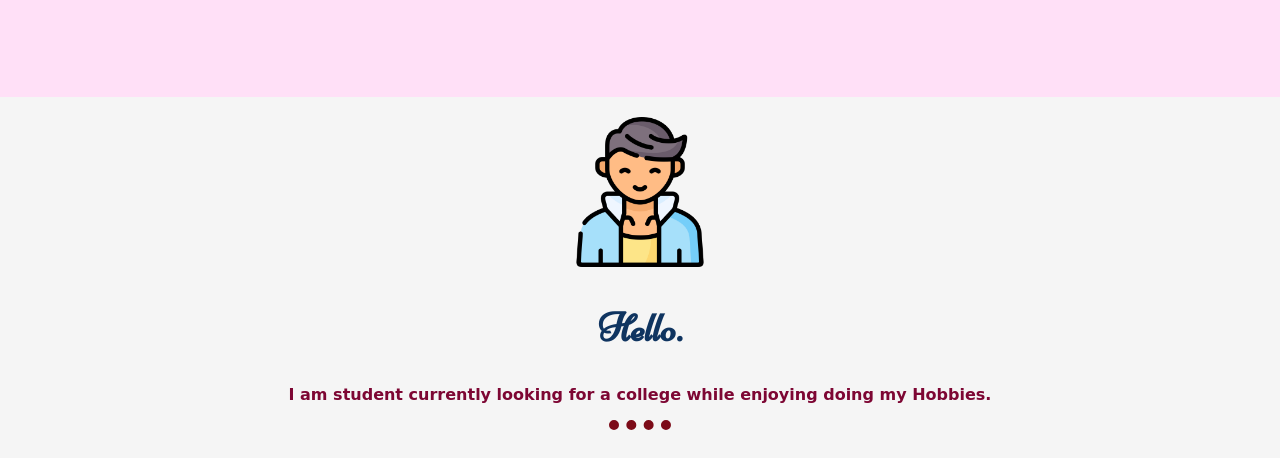
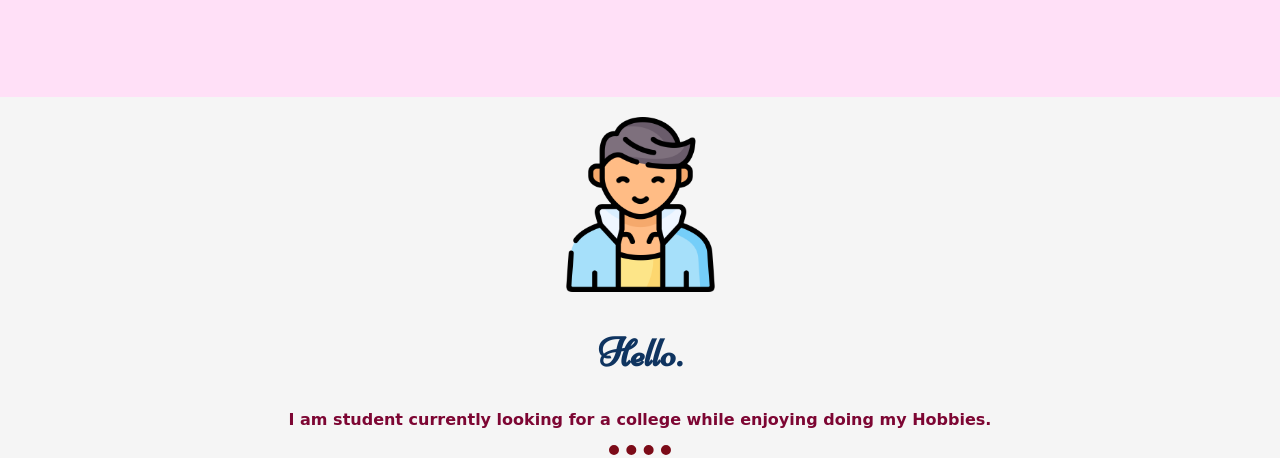
Before and after one commit to Madhavgoyal12/mywebsite, a plain HTML site: page index.html in a window 1280 px wide. Shown: the part 348-806 px from the top of the page. Drawn offline with Linux system fonts and the light colour scheme; a web font is replaced by a local one.

Commit message:
Add files via upload

```diff
--- a/style.css
+++ b/style.css
@@ -58,16 +58,14 @@ p{
     font-size: 30px;
 }
 .person{
-    width: 150px;
-    height: 150px;
+    width: 175px;
+    height: 175px;
 }
 hr{
     border-style: dotted none none;
     width: 5%;
     border-width: 10px;
     border-color: #7c0b18;
-    padding-top: 10px;
-    padding-bottom: 10px;
 }
 .logo{
     position: fixed;
@@ -101,8 +99,8 @@ h2{
 .h3hobby1{
     display: inline-block;
     font-size: 30px;
+    font-family: 'IM Fell Double Pica', serif;
     padding-left: 30px;
-    font-family: 'IM Fell Double Pica', serif;
     color: #5eaaa8;
 }
 .hobby1{
```
